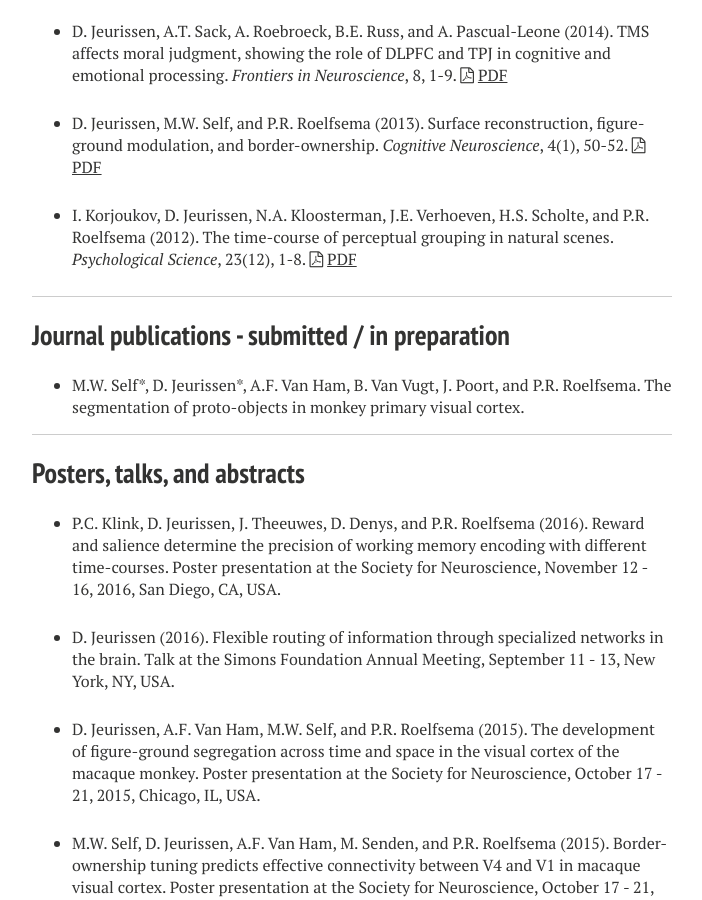
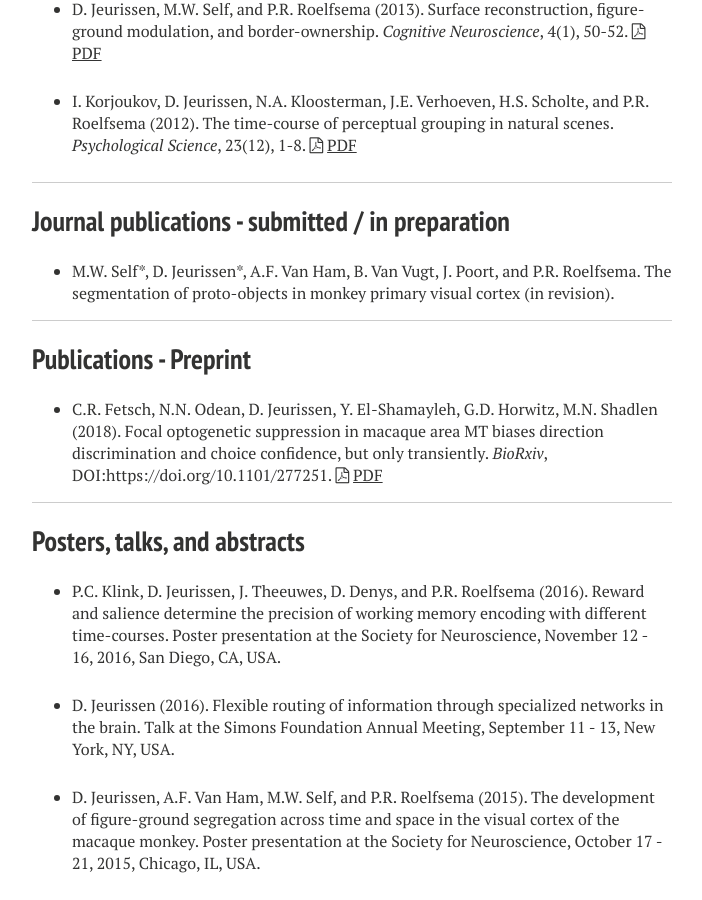
Before and after one commit to DaniqueJeurissen/DaniqueJeurissen.github.io, a Jekyll site: the page built from publications/index.md, in a window 1280 px wide and 900 px high, scrolled down 1204 px. Shown: the whole window, without its empty margins (288-990 px from the left). Built offline with Jekyll 4.4.1, drawn with Linux system fonts in a browser that asks for light colours; nearby versions of some CDN libraries; some of the changed text lies outside the part shown.

Commit message:
Adding preprint section to publications

```diff
--- a/publications/index.md
+++ b/publications/index.md
@@ -9,8 +9,6 @@ image:
 \* Equal contribution / co-first author
 
 ## Journal publications - published
-
-* C.R. Fetsch, N.N. Odean, D. Jeurissen, Y. El-Shamayleh, G.D. Horwitz, M.N. Shadlen (2018). Focal optogenetic suppression in macaque area MT biases direction discrimination and choice confidence, but only transiently. _BioRxiv_, DOI:https://doi.org/10.1101/277251. <i class="fa fa-file-pdf-o"></i> [PDF](https://www.biorxiv.org/content/early/2018/03/06/277251)
 
 * P.C. Klink, D. Jeurissen, J. Theeuwes, D. Denys, and P.R. Roelfsema (2017). Working memory accuracy for multiple targets is driven by reward expectation and stimulus contrast with different time-courses. _Scientific Reports_, 7(9082), 1-13. <i class="fa fa-file-pdf-o"></i> [PDF](papers/2017_Klink_ScientificReports.pdf)
 
@@ -34,7 +32,13 @@ image:
 
 ## Journal publications - submitted / in preparation
 
-* M.W. Self\*, D. Jeurissen\*, A.F. Van Ham, B. Van Vugt, J. Poort, and P.R. Roelfsema. The segmentation of proto-objects in monkey primary visual cortex.
+* M.W. Self\*, D. Jeurissen\*, A.F. Van Ham, B. Van Vugt, J. Poort, and P.R. Roelfsema. The segmentation of proto-objects in monkey primary visual cortex (in revision).
+
+---
+
+## Publications - Preprint
+
+* C.R. Fetsch, N.N. Odean, D. Jeurissen, Y. El-Shamayleh, G.D. Horwitz, M.N. Shadlen (2018). Focal optogenetic suppression in macaque area MT biases direction discrimination and choice confidence, but only transiently. _BioRxiv_, DOI:https://doi.org/10.1101/277251. <i class="fa fa-file-pdf-o"></i> [PDF](https://www.biorxiv.org/content/early/2018/03/06/277251)
 
 ---
 
```
